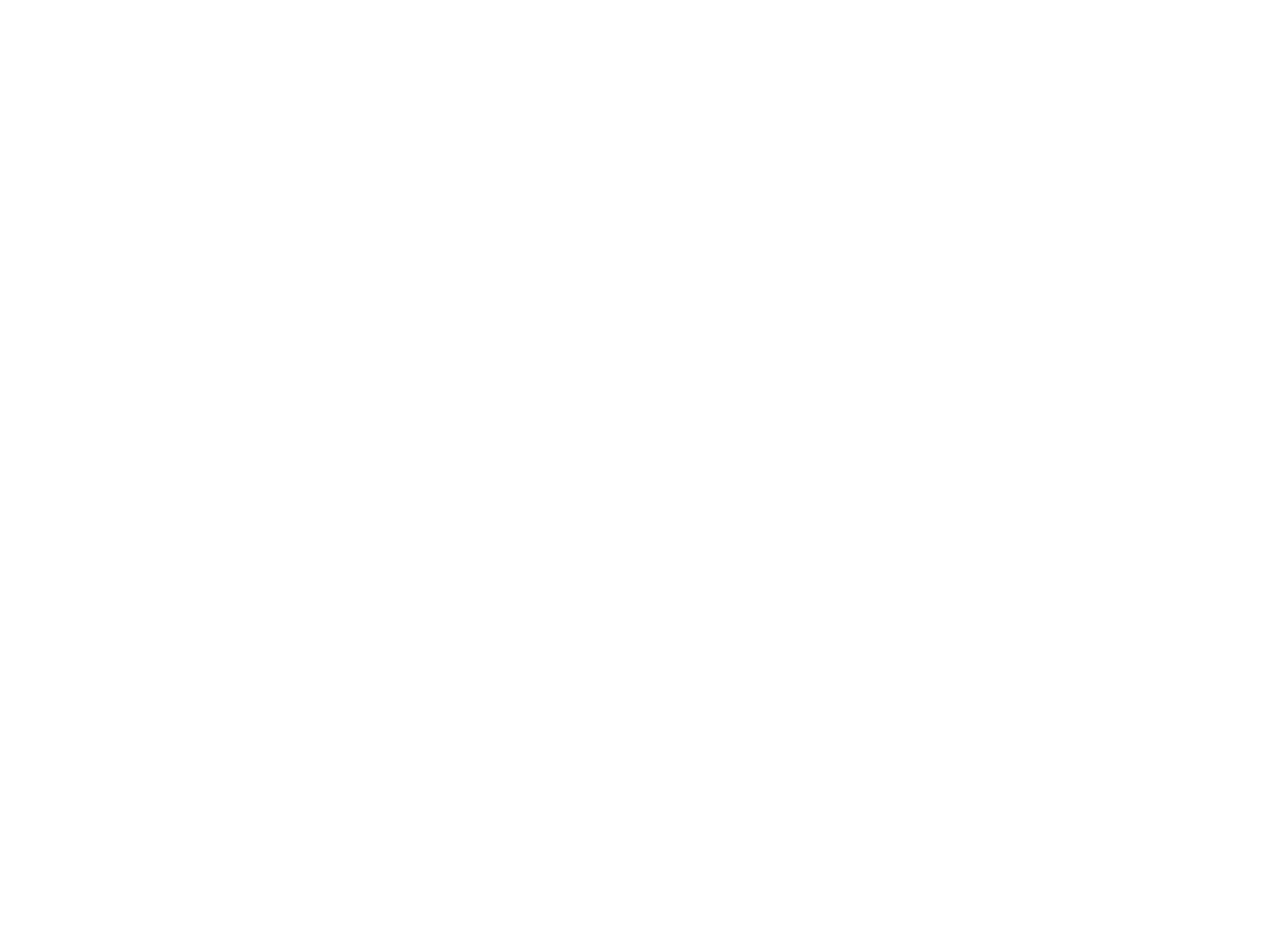
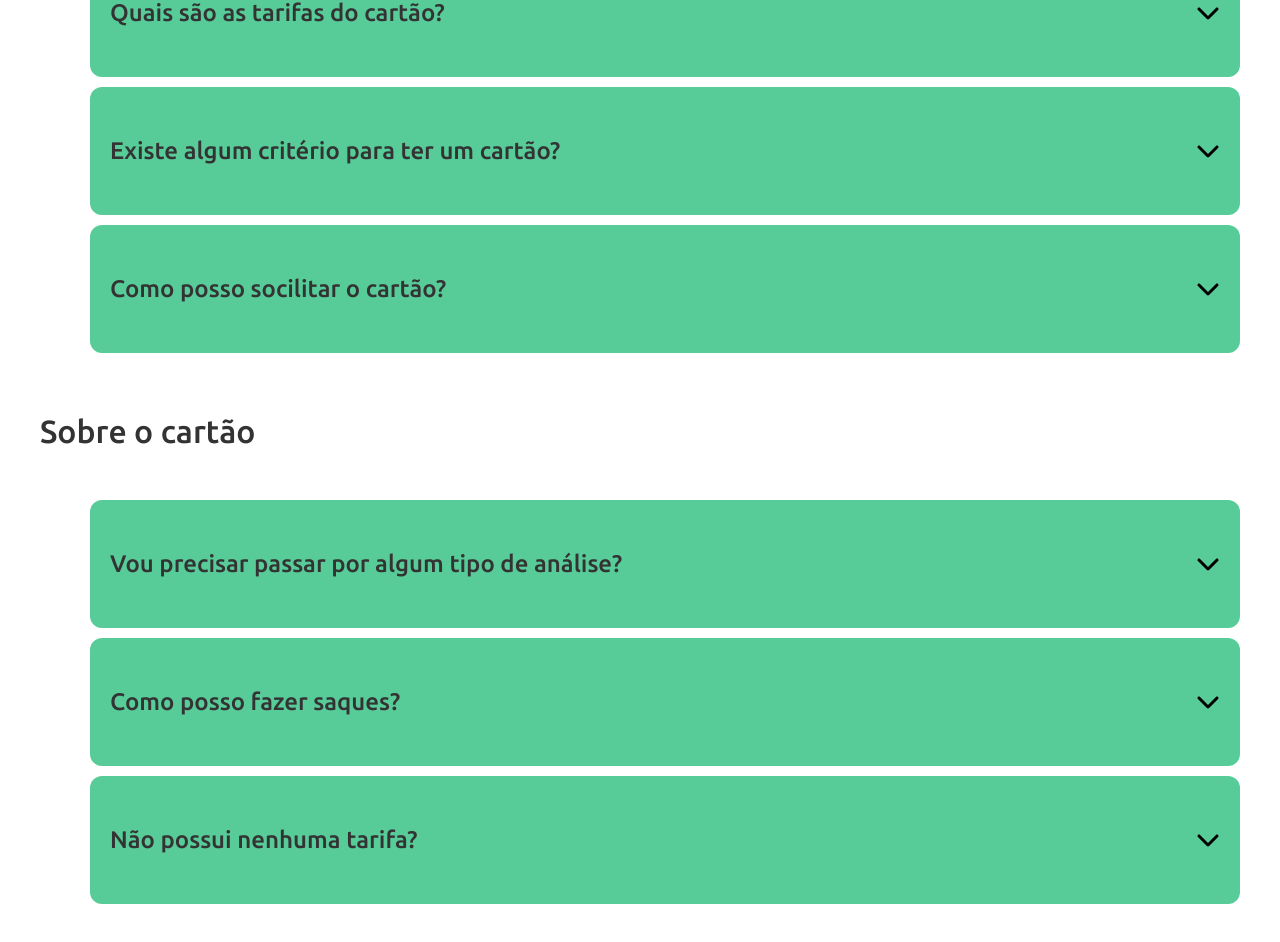
Before and after one commit to rafaelhmp/rpx-bank, a React (Create React App) app: page / in a window 1280 px wide. Shown: the part 2450-3392 px from the top of the page. Before the commit the page ends 2157 px from the top, so only its background shows below. Built offline with nearby package versions, Linux system fonts and the light colour scheme.

Commit message:
Estruturando/Estilizando section Duvidas

```diff
--- a/src/App.js
+++ b/src/App.js
@@ -2,6 +2,7 @@
 import Hero from "./Components/Hero/Hero";
 import Conta from "./Components/Conta/Conta";
 import Cartao from "./Components/Cartao/Cartao";
+import Duvidas from "./Components/Duvidas/Duvidas";
 import "./App.css";
 
 function App() {
@@ -11,6 +12,7 @@
       <Hero />
       <Conta />
       <Cartao />
+      <Duvidas />
     </div>
   );
 }
--- /dev/null
+++ b/src/Components/Duvidas/AccordionList.css
@@ -0,0 +1,39 @@
+.accordion-list {
+  margin-left: 50px;
+}
+
+.accordion {
+  background: var(--light-green);
+  padding: 30px 20px;
+  margin-bottom: 10px;
+  cursor: pointer;
+  border-radius: 12px;
+}
+
+.question-title {
+  display: flex;
+  justify-content: space-between;
+  align-items: center;
+  padding-top: 20px;
+}
+
+.question-title h2 {
+  font-weight: 500;
+}
+
+.question-title span {
+  font-size: 1.5rem;
+}
+
+.question-content {
+  overflow: hidden;
+  max-height: 0;
+  padding-top: 20px;
+  transition: all 0.2s cubic-bezier(0, 1, 0, 1);
+}
+
+.question-content.active {
+  height: auto;
+  max-height: 9999px;
+  transition: all 0.2s cubic-bezier(1, 0, 1, 0);
+}
--- /dev/null
+++ b/src/Components/Duvidas/AccordionList.js
@@ -0,0 +1,86 @@
+import React from "react";
+import { FontAwesomeIcon } from "@fortawesome/react-fontawesome";
+import { cardQuestions, accountQuestions } from "./questions";
+
+import "./AccordionList.css";
+
+const AccordionList = (props) => {
+  const [accordion, setAccordion] = React.useState(-1);
+
+  function toggle(index) {
+    if (index === accordion) {
+      setAccordion(-1);
+      return -1;
+    }
+
+    setAccordion(index);
+  }
+
+  return (
+    <>
+      {props.type === "conta" ? (
+        <div className="accordion-list">
+          {cardQuestions.map((item, index) => (
+            <div
+              className="accordion"
+              key={index}
+              onClick={() => toggle(index)}
+            >
+              <div className="question-title">
+                <h2 className={accordion === index ? "active" : ""}>
+                  {item.title}
+                </h2>
+                <span>
+                  {accordion === index ? (
+                    <FontAwesomeIcon icon="fa-solid fa-chevron-up" />
+                  ) : (
+                    <FontAwesomeIcon icon="fa-solid fa-chevron-down" />
+                  )}
+                </span>
+              </div>
+              <div
+                className={`question-content ${
+                  accordion === index ? "active" : "inactive"
+                }`}
+              >
+                <p>{item.answer}</p>
+              </div>
+            </div>
+          ))}
+        </div>
+      ) : (
+        <div className="accordion-list">
+          {accountQuestions.map((item, index) => (
+            <div
+              className="accordion"
+              key={index}
+              onClick={() => toggle(index)}
+            >
+              <div className="question-title">
+                <h2 className={accordion === index ? "active" : ""}>
+                  {item.title}
+                </h2>
+                <span>
+                  {accordion === index ? (
+                    <FontAwesomeIcon icon="fa-solid fa-chevron-up" />
+                  ) : (
+                    <FontAwesomeIcon icon="fa-solid fa-chevron-down" />
+                  )}
+                </span>
+              </div>
+              <div
+                className={`question-content ${
+                  accordion === index ? "active" : "inactive"
+                }`}
+              >
+                <p>{item.answer}</p>
+              </div>
+            </div>
+          ))}
+        </div>
+      )}
+    </>
+  );
+};
+
+export default AccordionList;
--- /dev/null
+++ b/src/Components/Duvidas/Duvidas.css
@@ -0,0 +1,20 @@
+.questions {
+  width: 100%;
+}
+
+.faq {
+  text-align: center;
+  font-size: 3rem;
+  font-weight: 300;
+  padding-bottom: 50px;
+}
+
+.questions h3 {
+  font-size: 2rem;
+  padding-bottom: 50px;
+  font-weight: 500;
+}
+
+.card-questions h3 {
+  padding-top: 50px;
+}
--- /dev/null
+++ b/src/Components/Duvidas/Duvidas.js
@@ -0,0 +1,25 @@
+import React from "react";
+import AccordionList from "./AccordionList";
+import "./Duvidas.css";
+
+const Duvidas = () => {
+  return (
+    <section className="duvidas">
+      <div className="container">
+        <div className="questions">
+          <h2 className="faq">Ficou com alguma dúvida?</h2>
+          <div>
+            <h3>Sobre a conta</h3>
+            <AccordionList type="conta"></AccordionList>
+          </div>
+          <div className="card-questions">
+            <h3>Sobre o cartão</h3>
+            <AccordionList type="cartao"></AccordionList>
+          </div>
+        </div>
+      </div>
+    </section>
+  );
+};
+
+export default Duvidas;
--- /dev/null
+++ b/src/Components/Duvidas/questions.js
@@ -0,0 +1,55 @@
+export const accountQuestions = [
+  {
+    title: "Vou precisar passar por algum tipo de análise?",
+    answer:
+      "Lorem ipsum dolor sit amet consectetur, adipisicing elit. Magnam deserunt sint beatae ea architecto delectus officiis atque perferendis quisquam, aut nulla odit optio aperiam ut praesentium vel, maxime laudantium aspernatur.",
+  },
+  {
+    title: "Como posso fazer saques?",
+    answer:
+      "Lorem ipsum dolor sit amet, consectetur adipisicing elit. Nobis commodi perspiciatis animi assumenda voluptas, doloribus sed velit! Itaque eveniet illum sunt dolor, voluptatibus, ex, eius laudantium similique dolorum corrupti maiores fuga animi? Iusto veniam cumque vel eius harum ex facere.",
+  },
+  {
+    title: "Não possui nenhuma tarifa?",
+    answer:
+      "Lorem ipsum dolor sit amet consectetur adipisicing elit. Tempora illo quisquam nihil consequuntur id optio laboriosam eum fugit fugiat quam!",
+  },
+];
+export const cardQuestions = [
+  {
+    title: "Quais são as tarifas do cartão?",
+    answer:
+      "Lorem ipsum dolor sit, amet consectetur adipisicing elit. Eligendi explicabo eveniet labore culpa. Adipisci exercitationem illo deserunt. Rem, ex? Nobis vero sed animi aliquid dolore.",
+  },
+  {
+    title: "Existe algum critério para ter um cartão?",
+    answer:
+      "Lorem, ipsum dolor sit amet consectetur adipisicing elit. Beatae impedit ratione fugit illo quaerat qui quos officiis at soluta corrupti adipisci saepe nemo nesciunt, enim omnis ex inventore? Aliquam consectetur, sit voluptas laboriosam libero sequi pariatur natus expedita ducimus corporis.",
+  },
+  {
+    title: "Como posso socilitar o cartão?",
+    answer:
+      "Lorem ipsum dolor sit amet consectetur adipisicing elit. Nulla illum quam quas voluptatibus explicabo ad id voluptatum, maiores laborum facilis commodi magnam! Beatae, eligendi ullam? Ut iure soluta pariatur fuga id. Delectus architecto expedita aspernatur.",
+  },
+];
+
+export const questions = [
+  {
+    type: "account",
+    title: "Vou precisar passar por algum tipo de análise?",
+    answer:
+      "Lorem ipsum dolor sit amet consectetur, adipisicing elit. Magnam deserunt sint beatae ea architecto delectus officiis atque perferendis quisquam, aut nulla odit optio aperiam ut praesentium vel, maxime laudantium aspernatur.",
+  },
+  {
+    type: "account",
+    title: "Como posso fazer saques?",
+    answer:
+      "Lorem ipsum dolor sit amet, consectetur adipisicing elit. Nobis commodi perspiciatis animi assumenda voluptas, doloribus sed velit! Itaque eveniet illum sunt dolor, voluptatibus, ex, eius laudantium similique dolorum corrupti maiores fuga animi? Iusto veniam cumque vel eius harum ex facere.",
+  },
+  {
+    type: "account",
+    title: "Não possui nenhuma tarifa?",
+    answer:
+      "Lorem ipsum dolor sit amet consectetur adipisicing elit. Tempora illo quisquam nihil consequuntur id optio laboriosam eum fugit fugiat quam!",
+  },
+];
```
